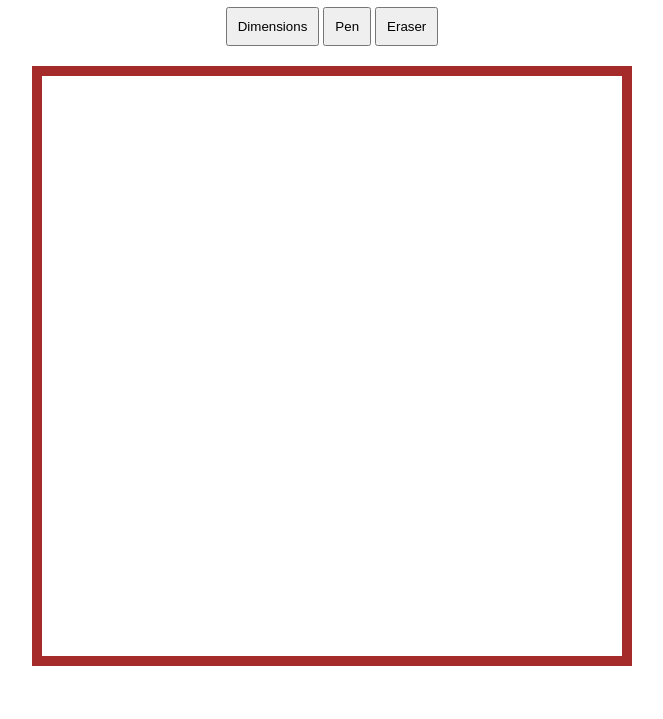
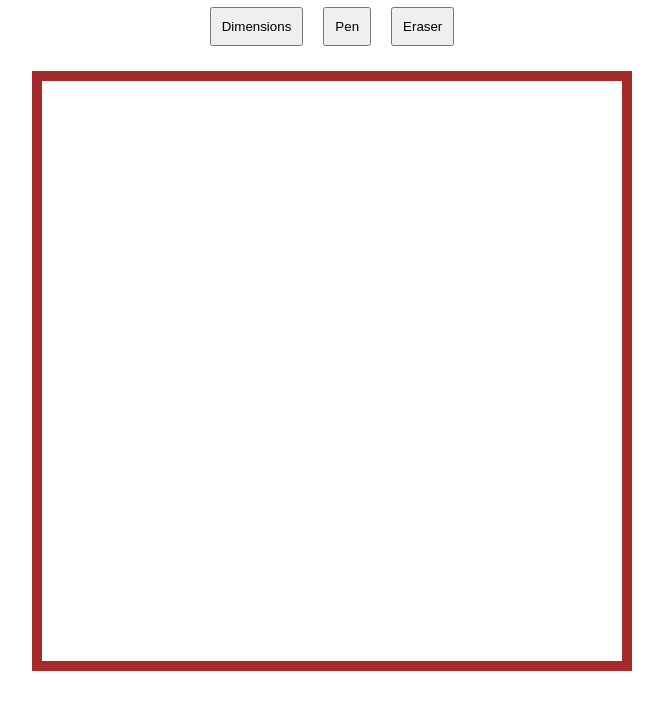
Before and after one commit to veen-git/Etch-a-sketch, a plain HTML site: page index.html in a window 1280 px wide. Shown: the part 81-800 px from the top of the page, without its empty margins (308-971 px from the left). Drawn offline with Linux system fonts and the light colour scheme.

Commit message:
Remove margin and padding
Edit dimensions of div container. remove button margins. delete hover effect on divs.

```diff
--- a/style.css
+++ b/style.css
@@ -4,24 +4,25 @@ body{
     justify-content: center;
     align-items: center;
 }
+
+#buttonContainer{
+    display: flex;
+    justify-content: center;
+    gap: 20px;
+    margin-bottom: 25px;
+}
+
 button{
     padding: 10px;
-    margin-bottom: 20px;
 }
 
 #Container{
     box-sizing: border-box;
     border: 10px solid brown;
-    padding: 10px;
     display: flex;
     flex-wrap: wrap;
     justify-content: space-evenly;
-
     width: 600px;
     height: 600px;
 
 }
-
-.paper:hover{
-    background-color: black;
-}
```
